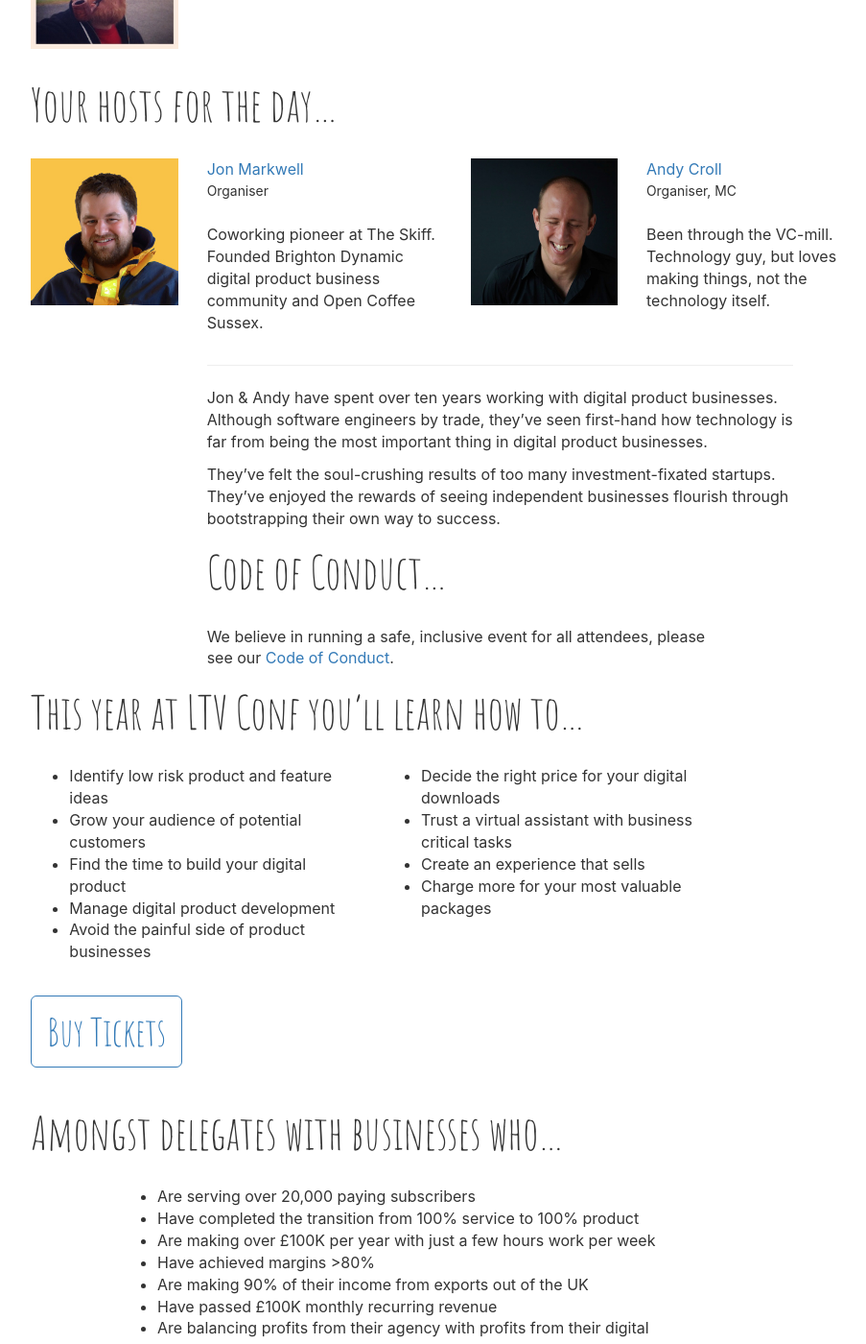
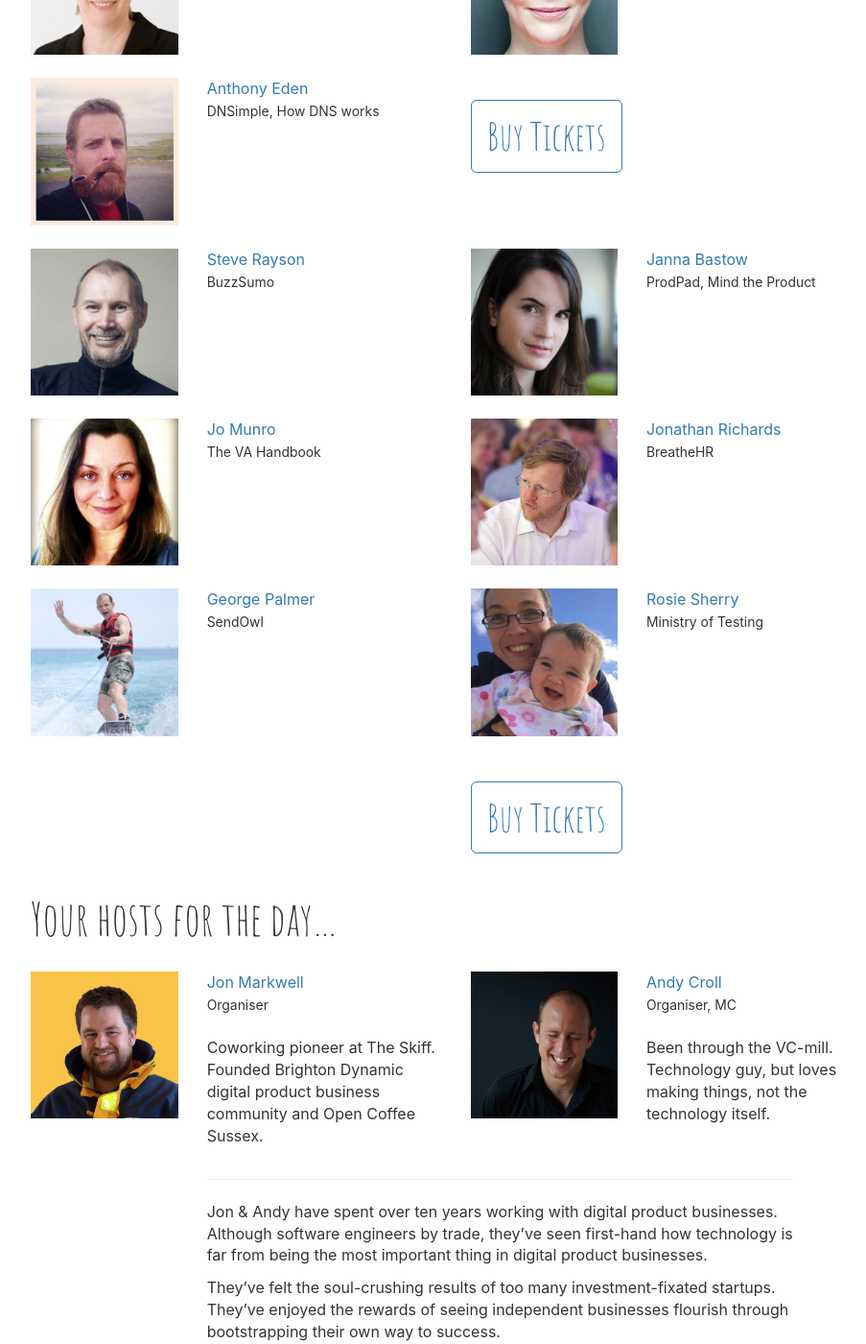
Before and after one commit to andycroll/ltvconf-2016, a Jekyll site: the page built from index.html, in a window 1280 px wide and 1400 px high, scrolled down 2818 px. Shown: the whole window at 96% size, without its empty margins (256-1159 px from the left). Built offline with Jekyll 4.4.1, drawn with Linux system fonts in a browser that asks for light colours; comment, search, counter and statistics services are not loaded.

Commit message:
Lightning Talks

```diff
--- a/index.html
+++ b/index.html
@@ -29,6 +29,25 @@ title: "Life Time Value Conference 2016"
       </div>
       <div class="col-xs-4 col-md-2" style="margin-bottom: 30px">
         <a href="#henneke-duistermaat"><img src="/images/2016/henneke-duistermaat.jpg" class="img-responsive" /></a>
+      </div>
+
+      <div class="col-xs-4 col-md-2" style="margin-bottom: 30px">
+        <a href="#janna-bastow"><img src="/images/2016/janna-bastow.jpg" class="img-responsive" /></a>
+      </div>
+      <div class="col-xs-4 col-md-2" style="margin-bottom: 30px">
+        <a href="#steve-rayson"><img src="/images/2016/steve-rayson.jpg" class="img-responsive" /></a>
+      </div>
+      <div class="col-xs-4 col-md-2" style="margin-bottom: 30px">
+        <a href="#jonathan-richards"><img src="/images/2016/jonathan-richards.jpg" class="img-responsive" /></a>
+      </div>
+      <div class="col-xs-4 col-md-2" style="margin-bottom: 30px">
+        <a href="#jo-munro"><img src="/images/2016/jo-munro.jpg" class="img-responsive" /></a>
+      </div>
+      <div class="col-xs-4 col-md-2" style="margin-bottom: 30px">
+        <a href="#george-palmer"><img src="/images/2016/george-palmer.jpg" class="img-responsive" /></a>
+      </div>
+      <div class="col-xs-4 col-md-2" style="margin-bottom: 30px">
+        <a href="#rosie-sherry"><img src="/images/2016/rosie-sherry.jpg" class="img-responsive" /></a>
       </div>
 
       <div class="col-sm-9 col-md-8 col-lg-7">
@@ -96,6 +115,7 @@ title: "Life Time Value Conference 2016"
           <small>IndyHall coworking community, GroupBuzz hosted community discussion list, 30x500 product business class with Amy Hoy</small>
         </p>
       </div>
+      <div class="clearfix visible-xs"></div>
       <div class="col-xs-4 col-sm-2" id="patrick-mckenzie" style="margin-bottom: 24px">
         <img src="/images/2016/patrick-mckenzie.jpg" class="img-responsive" />
       </div>
@@ -117,6 +137,7 @@ title: "Life Time Value Conference 2016"
           <small>Enchanting Marketing, How to Write Seductive Web Copy, Blog to Win Business</small>
         </p>
       </div>
+      <div class="clearfix visible-xs"></div>
       <div class="col-xs-4 col-sm-2" id="jane-portman" style="margin-bottom: 24px">
         <img src="/images/2016/jane-portman.jpg" class="img-responsive" />
       </div>
@@ -139,6 +160,78 @@ title: "Life Time Value Conference 2016"
         </p>
       </div>
       <div class="col-xs-12 col-sm-5">
+        <p><br><a href="https://ti.to/ltvconf/2016" class="btn btn-outline btn-lg">Buy Tickets</a><br /><br /></p>
+      </div>
+    </div>
+
+    <div class="row">
+      <div class="col-xs-4 col-sm-offset-2 col-sm-2" id="steve-rayson" style="margin-bottom: 24px">
+        <img src="/images/2016/steve-rayson.jpg" class="img-responsive" />
+      </div>
+      <div class="col-xs-8 col-sm-3" style="margin-bottom: 24px">
+        <p>
+          <a href="https://twitter.com/steverayson">Steve Rayson</a><br />
+          <small>BuzzSumo</small>
+        </p>
+      </div>
+      <div class="clearfix visible-xs"></div>
+      <div class="col-xs-4 col-sm-2" id="janna-bastow" style="margin-bottom: 24px">
+        <img src="/images/2016/janna-bastow.jpg" class="img-responsive" />
+      </div>
+      <div class="col-xs-8 col-sm-3" style="margin-bottom: 24px">
+        <p>
+          <a href="https://twitter.com/simplybastow">Janna Bastow</a><br />
+          <small>ProdPad, Mind the Product</small>
+        </p>
+      </div>
+    </div>
+
+    <div class="row">
+      <div class="col-xs-4 col-sm-offset-2 col-sm-2" id="jo-munro" style="margin-bottom: 24px">
+        <img src="/images/2016/jo-munro.jpg" class="img-responsive" />
+      </div>
+      <div class="col-xs-8 col-sm-3" style="margin-bottom: 24px">
+        <p>
+          <a href="https://twitter.com/jojomunroro">Jo Munro</a><br />
+          <small>The VA Handbook</small>
+        </p>
+      </div>
+      <div class="clearfix visible-xs"></div>
+      <div class="col-xs-4 col-sm-2" id="jonathan-richards" style="margin-bottom: 24px">
+        <img src="/images/2016/jonathan-richards.jpg" class="img-responsive" />
+      </div>
+      <div class="col-xs-8 col-sm-3" style="margin-bottom: 24px">
+        <p>
+          <a href="https://twitter.com/jonathanr01">Jonathan Richards</a><br />
+          <small>BreatheHR</small>
+        </p>
+      </div>
+    </div>
+
+    <div class="row">
+      <div class="col-xs-4 col-sm-offset-2 col-sm-2" id="george-palmer" style="margin-bottom: 24px">
+        <img src="/images/2016/george-palmer.jpg" class="img-responsive" />
+      </div>
+      <div class="col-xs-8 col-sm-3" style="margin-bottom: 24px">
+        <p>
+          <a href="https://twitter.com/georgio_1999">George Palmer</a><br />
+          <small>SendOwl</small>
+        </p>
+      </div>
+      <div class="clearfix visible-xs"></div>
+      <div class="col-xs-4 col-sm-2" id="rosie-sherry" style="margin-bottom: 24px">
+        <img src="/images/2016/rosie-sherry.jpg" class="img-responsive" />
+      </div>
+      <div class="col-xs-8 col-sm-3" style="margin-bottom: 24px">
+        <p>
+          <a href="https://twitter.com/rosiesherry">Rosie Sherry</a><br />
+          <small>Ministry of Testing</small>
+        </p>
+      </div>
+    </div>
+
+    <div class="row">
+      <div class="col-xs-12 col-sm-offset-7 col-sm-5">
         <p><br><a href="https://ti.to/ltvconf/2016" class="btn btn-outline btn-lg">Buy Tickets</a><br /><br /></p>
       </div>
     </div>
```
Also changed, not shown: images/2016/george-palmer.jpg (added), images/2016/janna-bastow.jpg (added), images/2016/jo-munro.jpg (added), images/2016/jonathan-richards.jpg (added), images/2016/rosie-sherry.jpg (added), images/2016/steve-rayson.jpg (added).
